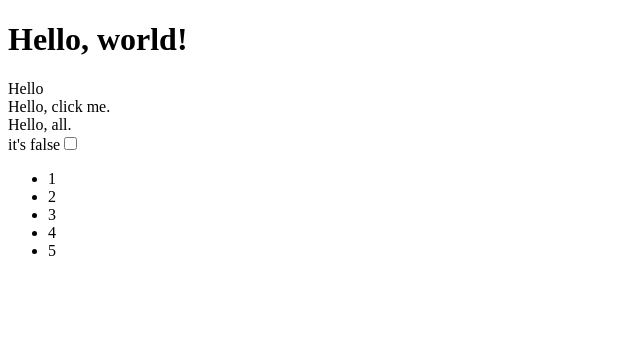
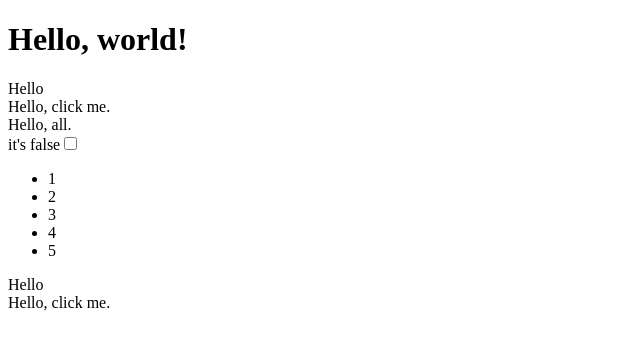
Before and after one commit to meizilp/learn-react, a React app: page / in a window 1280 px wide. Shown: the top 348 px of the page, without its empty margins (0-640 px from the left). Built offline with nearby package versions, Linux system fonts and the light colour scheme; the HTML template or start-up script is replaced by a standard one.

Commit message:
增加多组件渲染的例子

```diff
--- a/src/index.tsx
+++ b/src/index.tsx
@@ -99,9 +99,10 @@ function NumberList(props: { numbers: number[] }) {
         <ul>{listItems}</ul>
     );
 }
-const numbers = [1, 2, 3, 4, 5];
 
 //渲染Demo组件到目标div
+const numbers = [1, 2, 3, 4, 5];
+let multi_coms: any[] = [<Hello />, <HelloEv />]    //用于多组件渲染的标签数组
 ReactDOM.render(
     <div>
         <Hello />
@@ -109,5 +110,6 @@ ReactDOM.render(
         <HelloSb name="all" />
         <SwitchButton open={false} />
         <NumberList numbers={numbers} />
+        {multi_coms}
     </div>, document.getElementById('component')
 )
```
